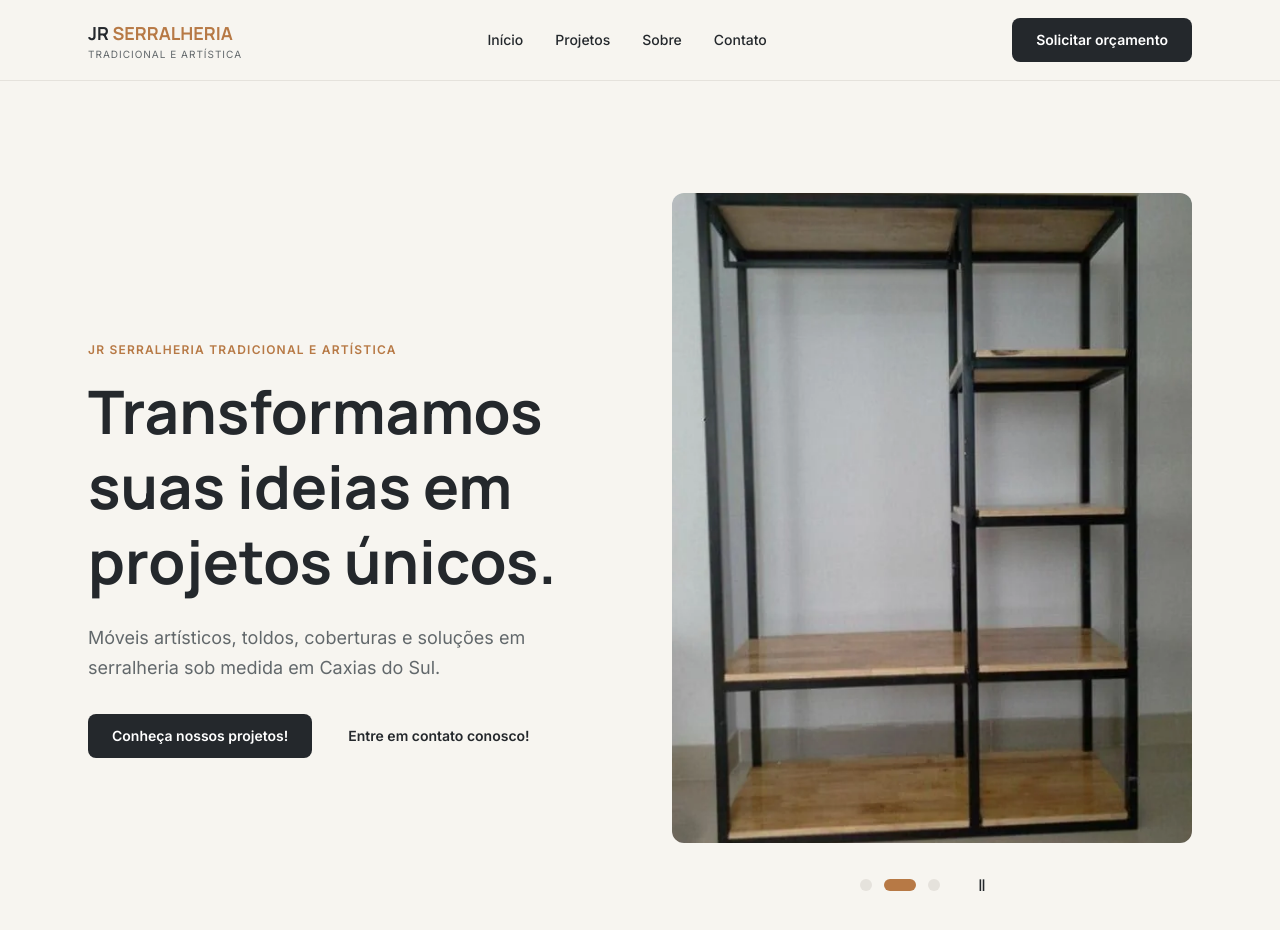
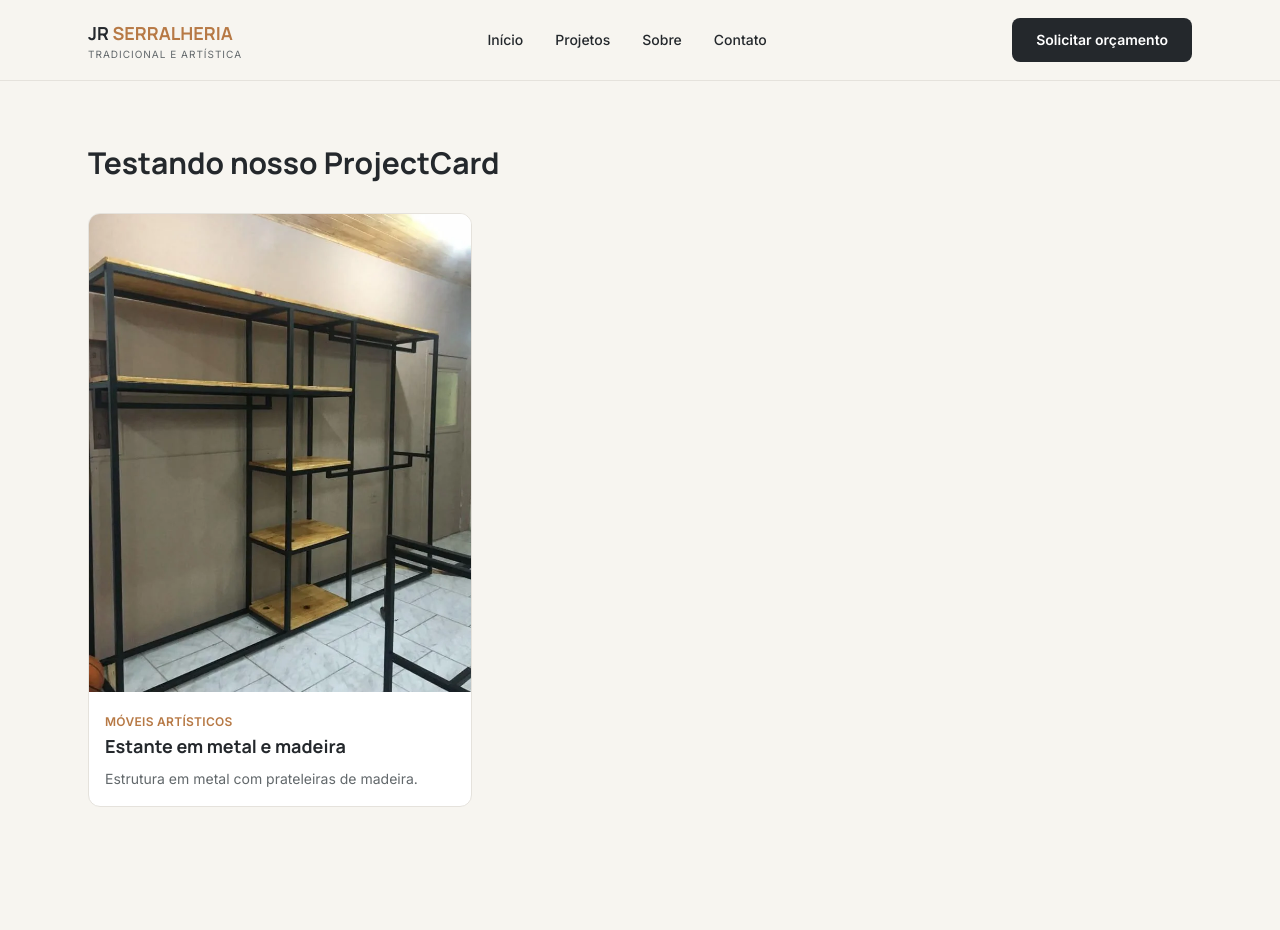
Before and after one commit to felipemuchulski/jrserralheria_artistica, a React (Vite) app: page / in a window 1280 px wide. Shown: the top 930 px of the page. After the commit the page ends 871 px from the top, so only its background shows below. Built offline with nearby package versions, Linux system fonts and the light colour scheme.

Commit message:
feat: Criado o projectCard

```diff
--- a/src/App.tsx
+++ b/src/App.tsx
@@ -1,14 +1,36 @@
 
 import { Header } from "./components/layout/Header/Header";
-import { HeroSection } from "./components/sections/HeroSection/HeroSection";
+import { Container } from "./components/ui/Container/Container";
+import { ProjectCard } from "./components/ui/ProjectCard/ProjectCard";
+
+import type { Project } from "./types/project.types";
+
+const sampleProject: Project = {
+  id: "estante-ampla",
+  title: "Estante em metal e madeira",
+  description: "Estrutura em metal com prateleiras de madeira.",
+  category: "moveis-artisticos",
+  images: [
+    "/images/projects/moveis-artisticos/estante-ampla-metal-madeira.webp",
+  ],
+  featured: true,
+};
 
 function App() {
   return (
     <>
       <Header />
 
-      <main>
-        <HeroSection />
+      <main className="py-16">
+        <Container>
+          <h1 className="mb-8 font-heading text-3xl font-bold text-primary">
+            Testando nosso ProjectCard
+          </h1>
+
+          <div className="max-w-sm">
+            <ProjectCard project={sampleProject} />
+          </div>
+        </Container>
       </main>
     </>
   );
--- a/src/components/ui/ProjectCard/ProjectCard.tsx
+++ b/src/components/ui/ProjectCard/ProjectCard.tsx
@@ -0,0 +1,74 @@
+
+import type { Project } from "../../../types/project.types";
+
+//
+type ProjectCardProps = {
+  project: Project;
+  onSelect?: (project: Project) => void;
+};
+
+const categoryLabels: Record<Project["category"], string> = {
+  "moveis-artisticos": "Móveis artísticos",
+  toldos: "Toldos",
+  policarbonato: "Coberturas de policarbonato",
+  serralheria: "Serralheria sob medida",
+};
+
+export function ProjectCard({
+  project,
+  onSelect,
+}: ProjectCardProps) {
+  const coverImage = project.images[0];
+  const categoryName = categoryLabels[project.category];
+
+  const content = (
+    <>
+      <div className="aspect-[4/5] overflow-hidden bg-surface">
+        {coverImage ? (
+          <img
+            src={coverImage}
+            alt={project.title}
+            loading="lazy"
+            className="h-full w-full object-cover transition-transform duration-500 motion-safe:group-hover:scale-105"
+          />
+        ) : (
+          <div className="flex h-full items-center justify-center text-muted">
+            Imagem indisponível
+          </div>
+        )}
+      </div>
+
+      <div className="space-y-2 p-4">
+        <span className="font-body text-xs font-semibold uppercase tracking-wide text-accent">
+          {categoryName}
+        </span>
+
+        <h3 className="font-heading text-lg font-bold text-primary">
+          {project.title}
+        </h3>
+
+        <p className="font-body text-sm leading-relaxed text-muted">
+          {project.description}
+        </p>
+      </div>
+    </>
+  );
+
+  if (onSelect) {
+    return (
+      <button
+        type="button"
+        onClick={() => onSelect(project)}
+        className="group w-full overflow-hidden rounded-card border border-border bg-surface text-left transition-shadow hover:shadow-lg focus-visible:outline-2 focus-visible:outline-offset-2 focus-visible:outline-accent"
+      >
+        {content}
+      </button>
+    );
+  }
+
+  return (
+    <article className="overflow-hidden rounded-card border border-border bg-surface">
+      {content}
+    </article>
+  );
+}
--- a/src/types/project.types.ts
+++ b/src/types/project.types.ts
@@ -0,0 +1,15 @@
+
+export type ProjectCategory =
+  | "moveis-artisticos"
+  | "toldos"
+  | "policarbonato"
+  | "serralheria";
+
+export interface Project {
+  id: string;
+  title: string;
+  description: string;
+  category: ProjectCategory;
+  images: string[];
+  featured: boolean;
+}
```
